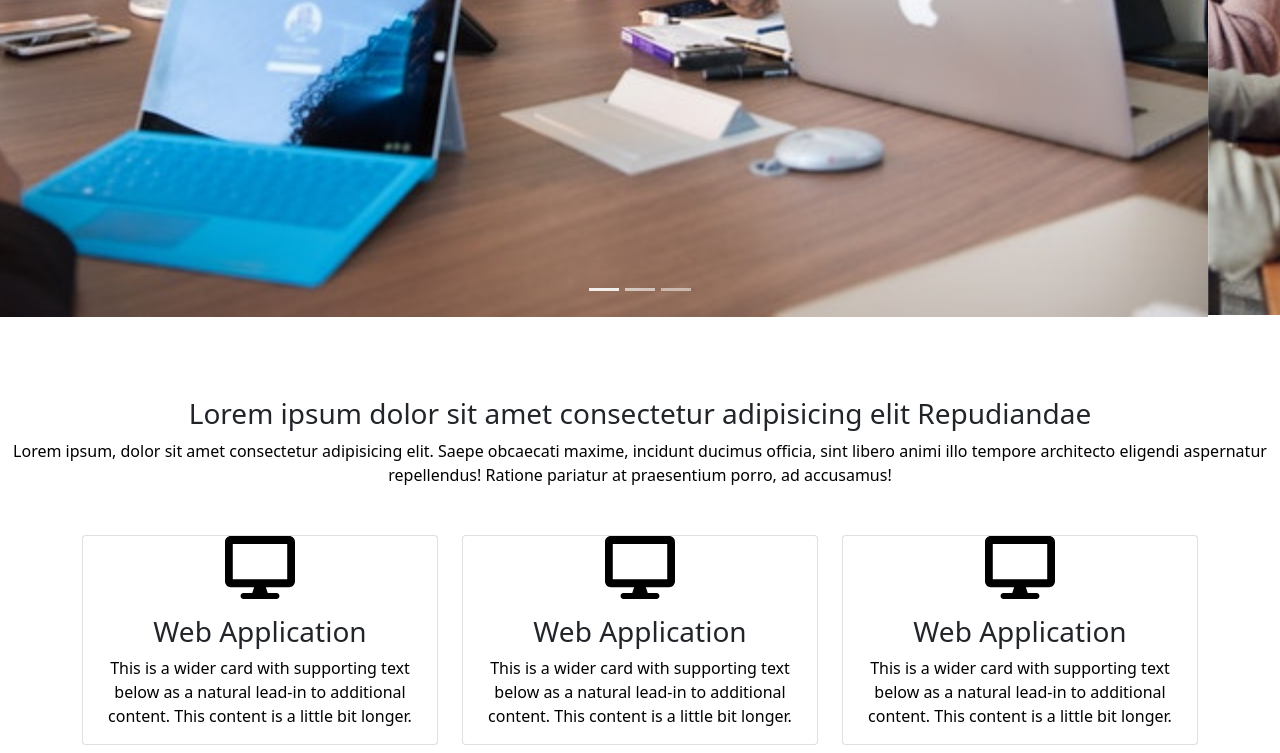
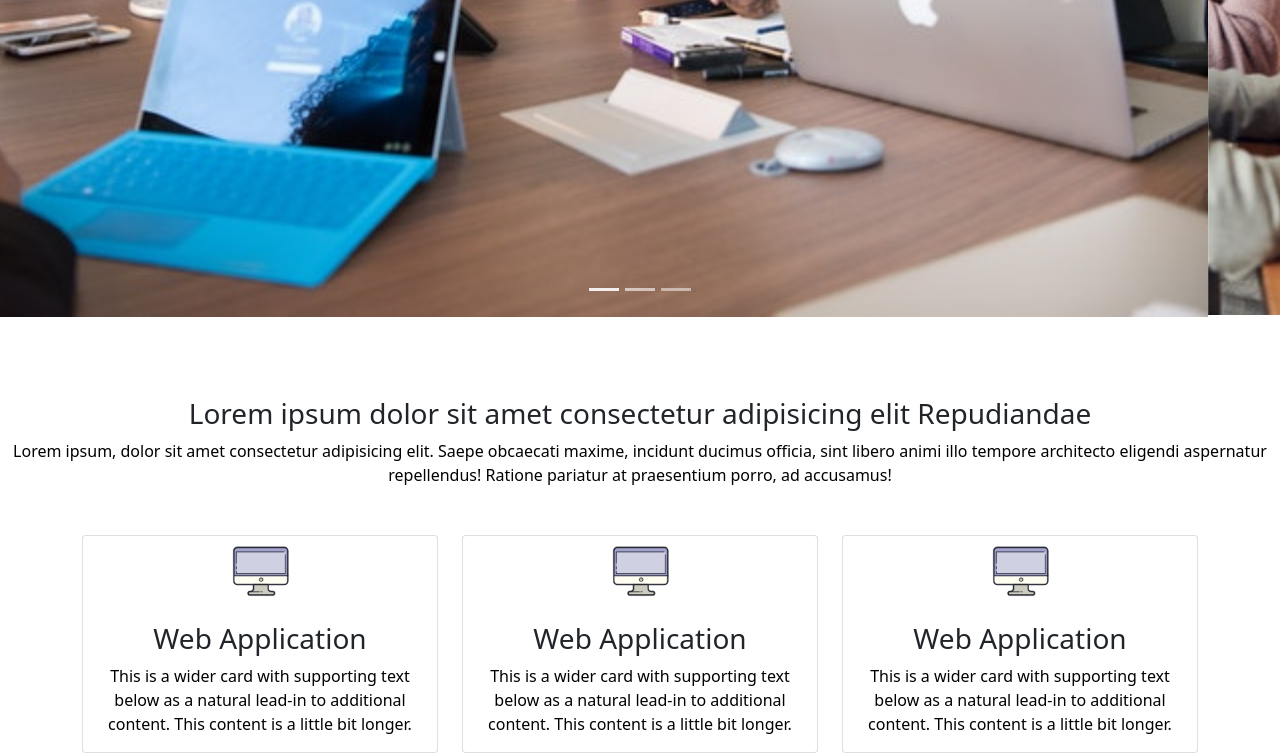
Before and after one commit to Nirjharpaul/winmacSystem, a plain HTML site: page index.html in a window 1280 px wide. Shown: the part 609-1362 px from the top of the page. Drawn offline with Linux system fonts and the light colour scheme.

Commit message:
another commit

```diff
--- a/index.html
+++ b/index.html
@@ -106,7 +106,7 @@
                 <div class="row row-cols-1 row-cols-md-3 g-4">
                     <div class="col">
                         <div class="card h-100 service-card">
-                            <img src="images/icon.svg" class="card-img-top m-auto" alt="...">
+                            <img src="images/icon.png" class="card-img-top m-auto" alt="...">
                             <div class="card-body text-center">
                                 <h3 class="card-title">Web Application</h3>
                                 <p class="card-text">This is a wider card with supporting text below as a natural
@@ -117,7 +117,7 @@
                     </div>
                     <div class="col">
                         <div class="card h-100 service-card">
-                            <img src="images/icon.svg" class="card-img-top m-auto" alt="...">
+                            <img src="images/icon.png" class="card-img-top m-auto" alt="...">
                             <div class="card-body text-center">
                                 <h3 class="card-title">Web Application</h3>
                                 <p class="card-text">This is a wider card with supporting text below as a natural
@@ -128,7 +128,7 @@
                     </div>
                     <div class="col">
                         <div class="card h-100 service-card">
-                            <img src="images/icon.svg" class="card-img-top m-auto" alt="...">
+                            <img src="images/icon.png" class="card-img-top m-auto" alt="...">
                             <div class="card-body text-center">
                                 <h3 class="card-title">Web Application</h3>
                                 <p class="card-text">This is a wider card with supporting text below as a natural
```
Also changed, not shown: images/icon.png (added), images/icon.svg (deleted).
